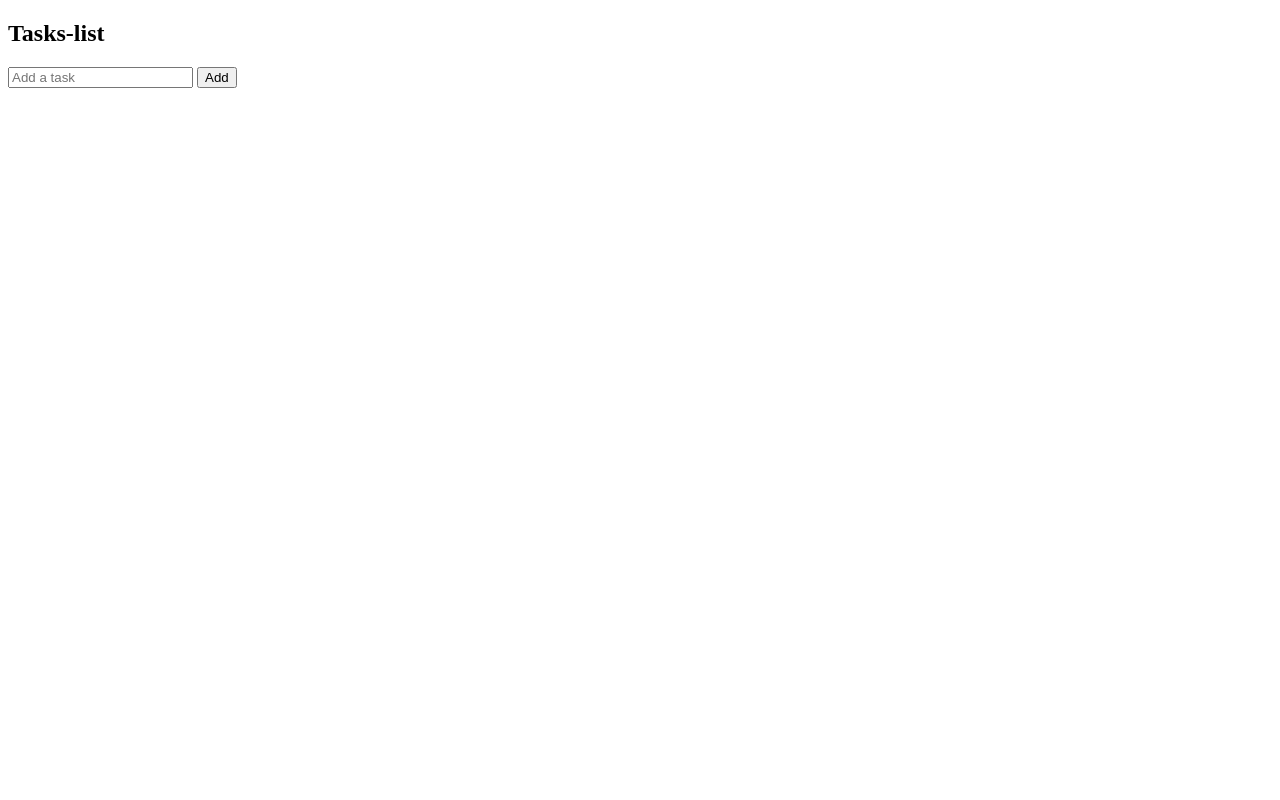
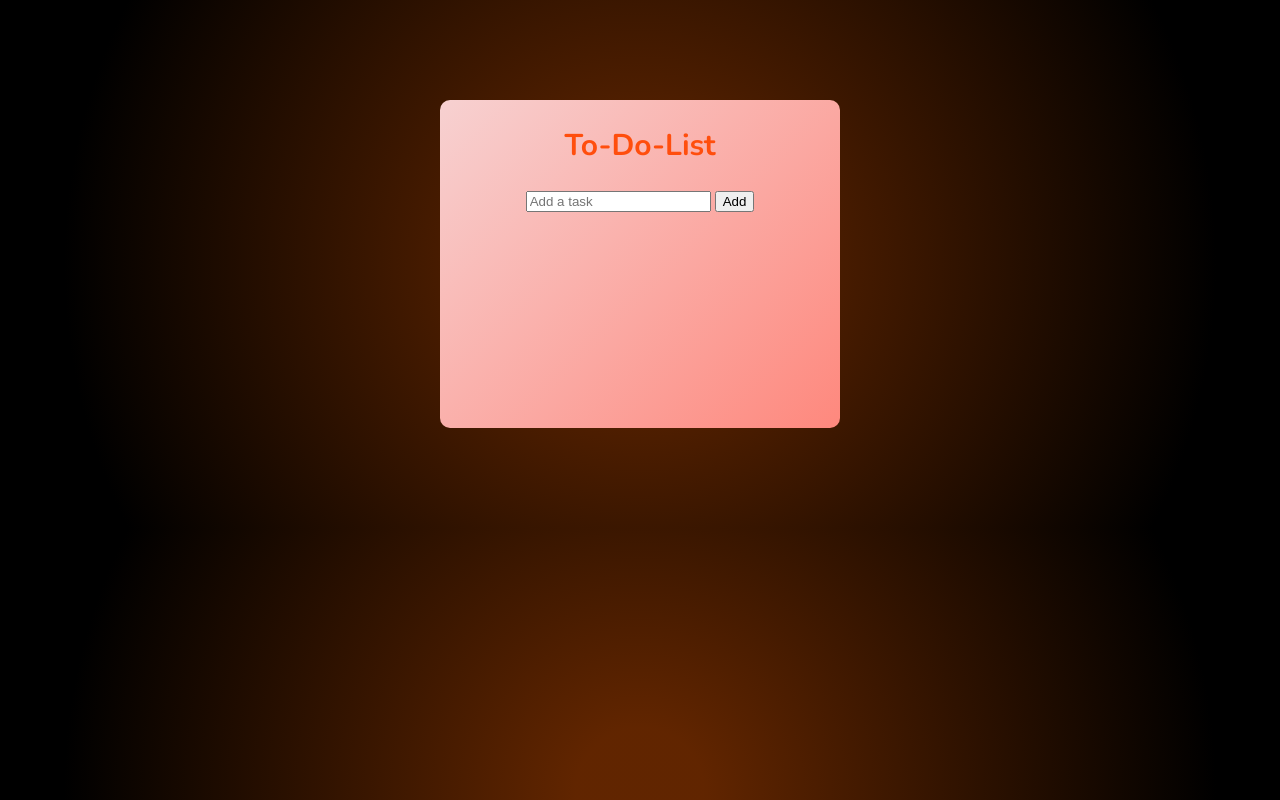
Before and after one commit to Saumin2410/To-Do-list-webapp, a plain HTML site: page index.html in a window 1280 px wide. Drawn offline with nearby package versions, Linux system fonts and the light colour scheme.

Commit message:
4th commit

```diff
--- a/index.html
+++ b/index.html
@@ -4,12 +4,16 @@
 <head>
 <meta charset="UTF-8">
 <meta name="viewport" content="width=device-width, initial-scale=1.0">
+<link rel="preconnect" href="https://fonts.googleapis.com">
+<link rel="preconnect" href="https://fonts.gstatic.com" crossorigin>
+<link href="https://fonts.googleapis.com/css2?family=Nunito:ital,wght@0,200..1000;1,200..1000&display=swap" rel="stylesheet">
+<link rel="stylesheet" href="styles.css">
 <title>WEATHER_APP -comment</title>
 </head>
 <body>
 <div id="container">
 <div id="input">
-<h2>Tasks-list</h2>
+<h2 id="title">To-Do-List</h2>
 <input type="text" placeholder="Add a task" id="inputtasks" spellcheck="true">
 <button onclick="addtask()">Add</button>
 </div>
--- a/index.js
+++ b/index.js
@@ -16,8 +16,10 @@ function addtask(value){
     deleteButton.textContent = 'X';
     radioButton.type = 'checkbox';
     radioButton.value = value;
-    radioButton.style.borderRadius="50%";
-    radioButton.style.border="none";
+    deleteButton.style.borderRadius="50%";
+    deleteButton.style.border="none";
+    deleteButton.style.background="transparent";
+    deleteButton.style.textAlign="right";
     inputtext.textContent = inputtasks;
     tasklist.appendChild(taskContainer);
     taskContainer.appendChild(radioButton);
--- a/styles.css
+++ b/styles.css
@@ -0,0 +1,25 @@
+body{
+        background-color: hsl(0, 0%, 0%);
+        background-image: radial-gradient(circle farthest-side at center, hsl(23, 100%, 19%) 10%, hsl(0, 0%, 0%) 90%);;
+        box-sizing: border-box;
+        display: flex;
+        justify-content: center;
+        align-items: center;
+        margin: auto;
+    }
+#container{
+    margin: 100px 400px;
+    padding-bottom: 200px;
+    text-align: center;
+    background-image: linear-gradient(315deg , #fe887d 0%, #f7d1d1 100%);
+    width: 400px;
+    border-radius: 10px;
+    border: none;
+    color:rgb(255, 78, 13);
+}
+#title{
+    font-size: 30px;
+    font-family: "Nunito", sans-serif;
+    font-optical-sizing: auto;
+    font-weight:700;
+}
```
